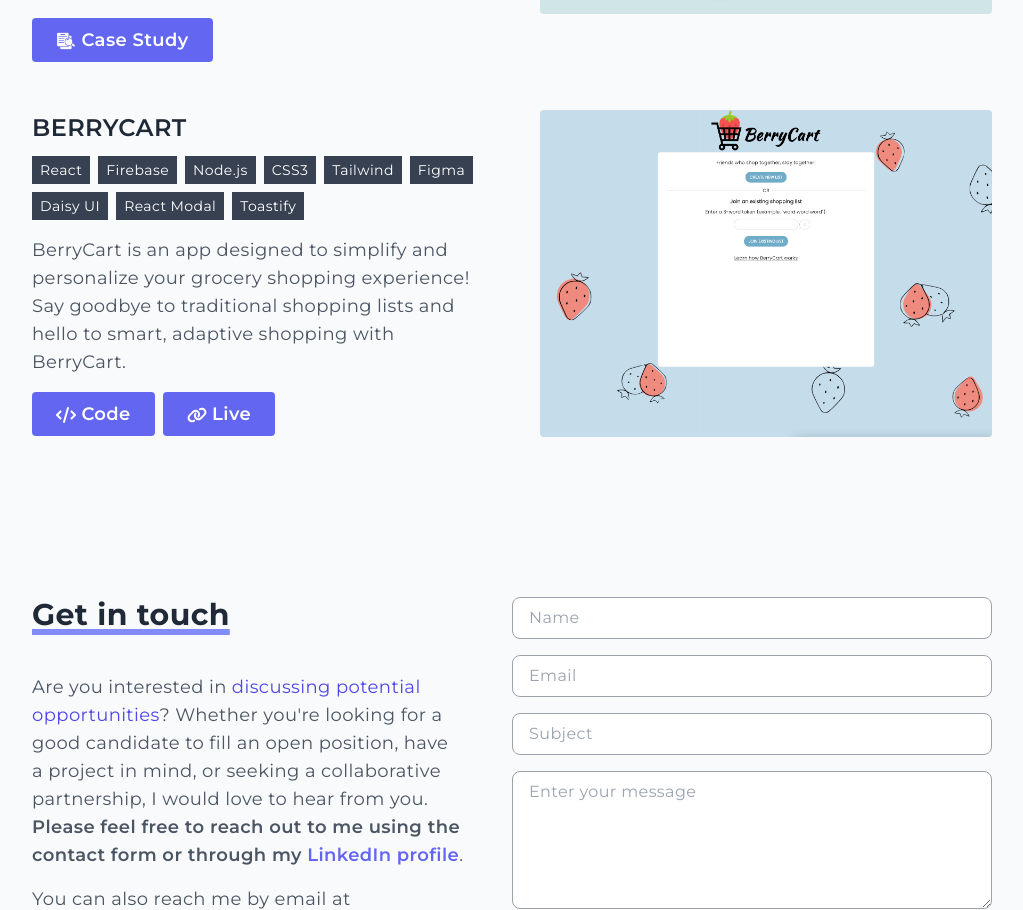
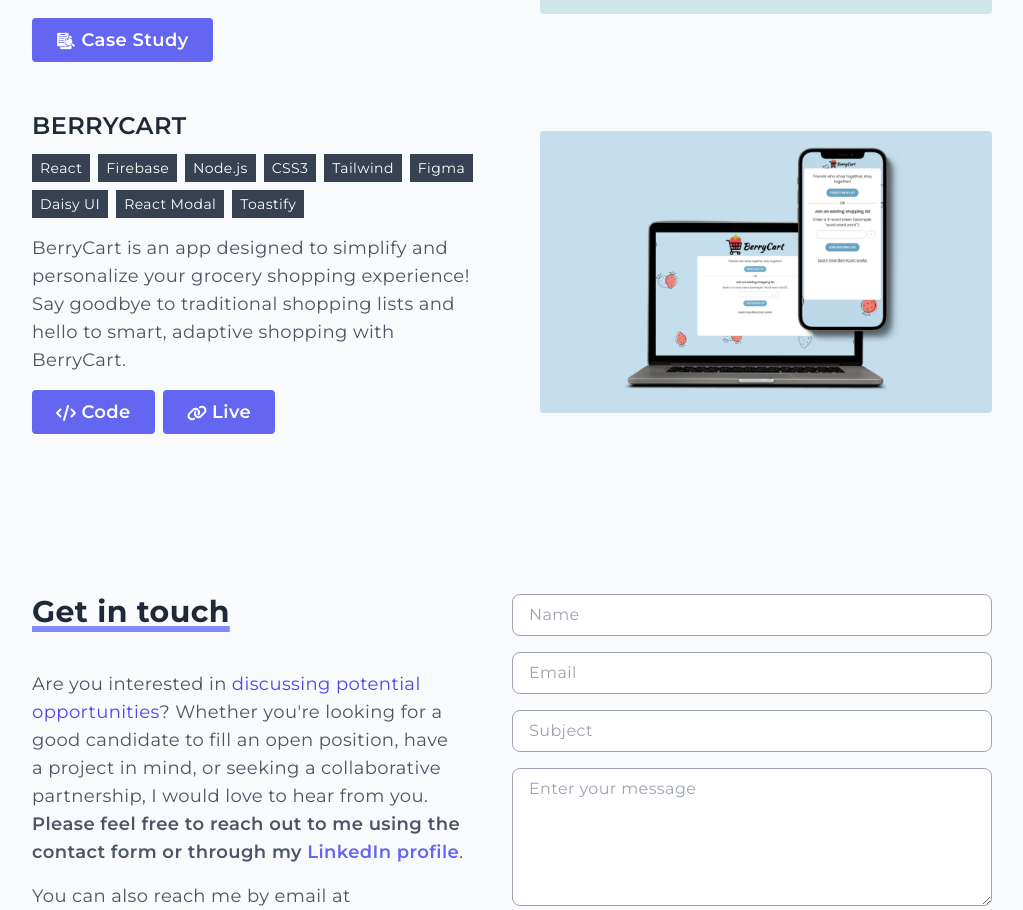
Before and after one commit to rdpfeifle/portfolio_nextjs, a Next.js app: page / in a window 1280 px wide. Shown: the part 3301-4211 px from the top of the page, without its empty margins (128-1151 px from the left). Built offline with nearby package versions, Linux system fonts and the light colour scheme.

Commit message:
Change berry cart mockup image

```diff
--- a/pages/index.jsx
+++ b/pages/index.jsx
@@ -98,7 +98,7 @@
           ]}
           description="BerryCart is an app designed to simplify and personalize your grocery shopping experience!
           Say goodbye to traditional shopping lists and hello to smart, adaptive shopping with BerryCart."
-          imageSrc="/assets/images/berrycart.png"
+          imageSrc="/assets/images/berrycart-mockup.png"
           imageAlt="Berry Cart Image"
           codeLink="https://github.com/the-collab-lab/tcl-63-smart-shopping-list"
           liveLink="https://tcl-63-smart-shopping-list.web.app/"
```
Also changed, not shown: public/assets/images/berrycart-mockup.png (added), public/assets/images/berrycart.png (deleted).
